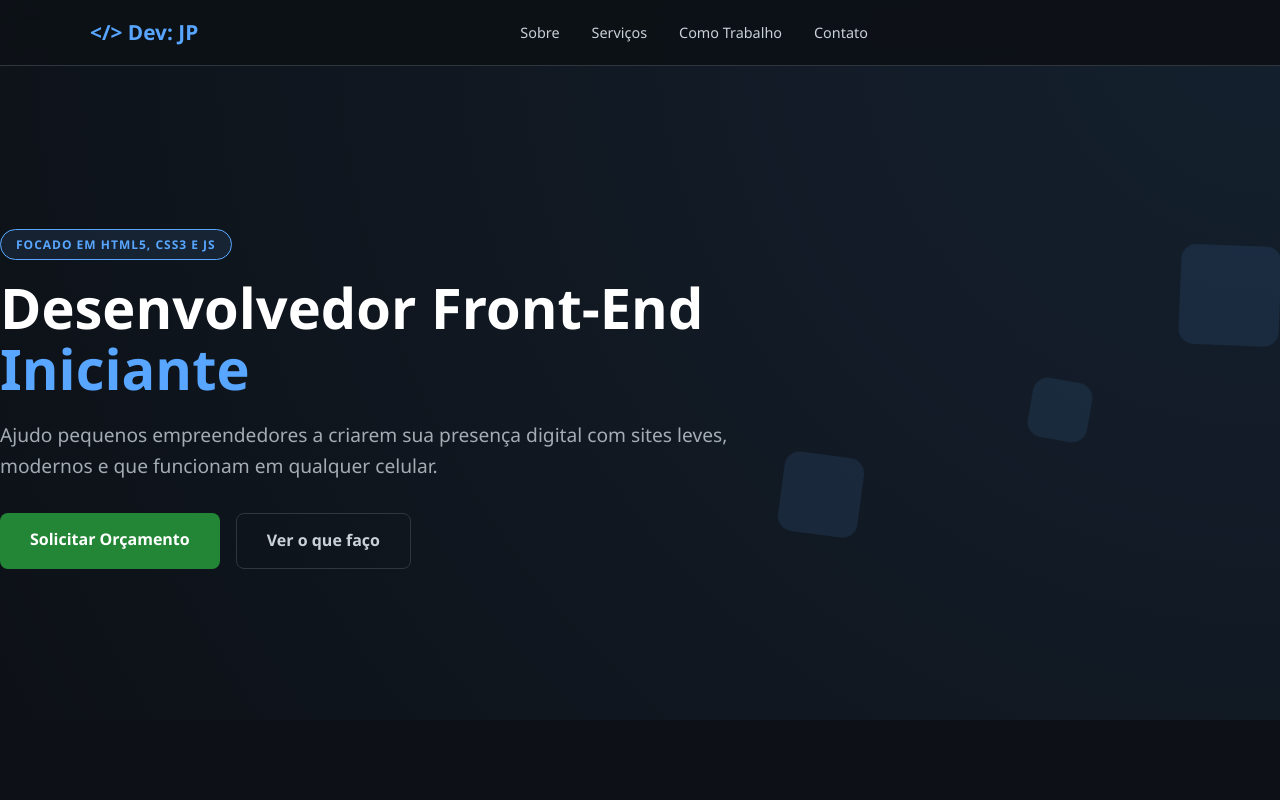
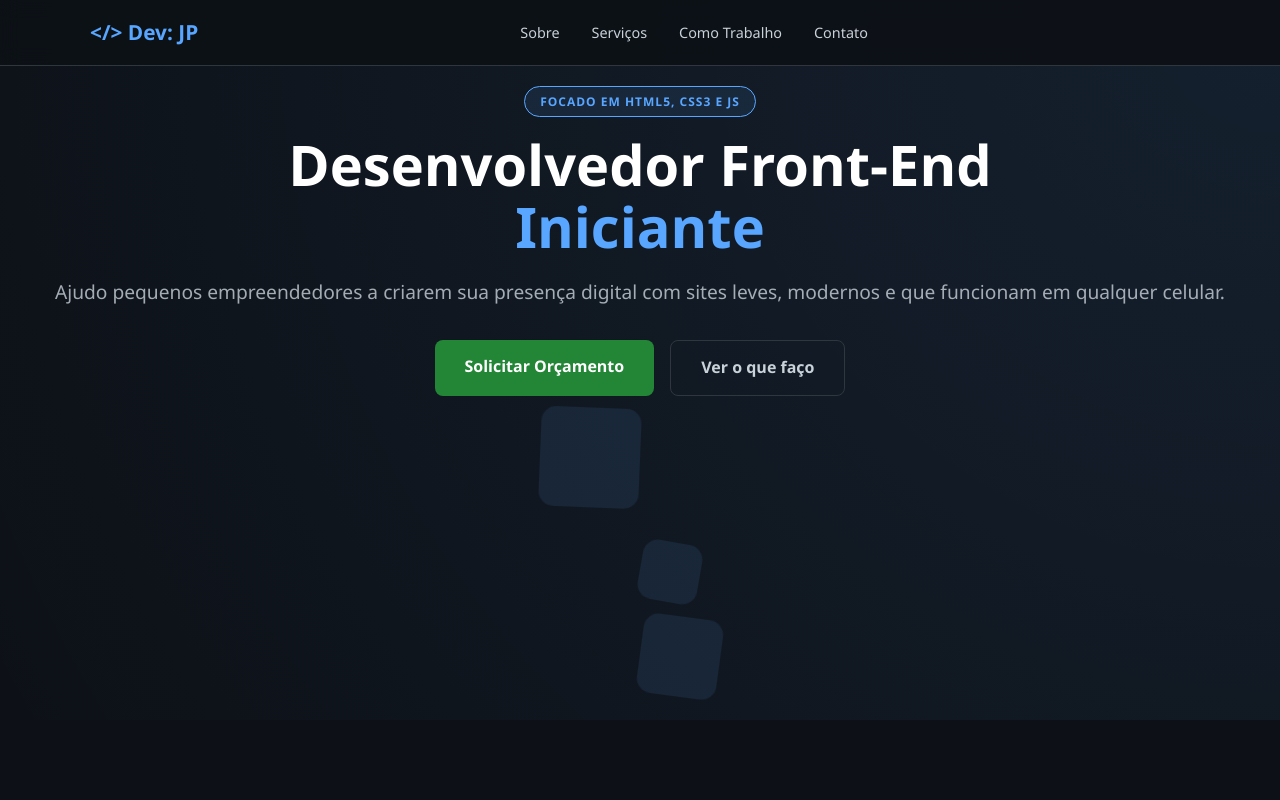
Before and after one commit to contatojoaodevbr-arch/Dev-Joao, a plain HTML site: page index.html in a window 1280 px wide. Shown: the top 800 px of the page. Drawn offline with Linux system fonts and the light colour scheme.

Commit message:
Update style.css

```diff
--- a/style.css
+++ b/style.css
@@ -100,11 +100,13 @@ body {
 }
 
 .hero-content {
-    display: grid;
-    grid-template-columns: 1.2fr 0.8fr;
-    gap: 2rem;
-    align-items: center;
+    display: flex;             /* Mudamos de Grid para Flex */
+    flex-direction: column;    /* Coloca os itens um embaixo do outro */
+    align-items: center;       /* Centraliza horizontalmente */
+    text-align: center;        /* Centraliza o texto */
+    gap: 1rem;
     z-index: 10;
+    width: 100%;               /* Garante que use todo o espaço */
 }
 
 .tag {
@@ -122,9 +124,10 @@ body {
 .hero-title {
     font-size: 3.5rem;
     font-weight: 800;
-    margin: 20px 0;
+    margin: 20px auto;       /* O 'auto' ajuda na centralização */
     line-height: 1.1;
     color: white;
+    max-width: 800px;        /* Evita que o título fique largo demais em telas gigantes */
 }
 
 .highlight {
@@ -140,6 +143,8 @@ body {
 .hero-buttons {
     display: flex;
     gap: 1rem;
+    justify-content: center; /* Garante que fiquem no meio */
+    width: 100%;
 }
 
 .btn {
```
